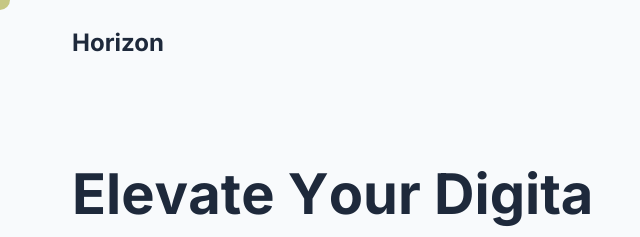
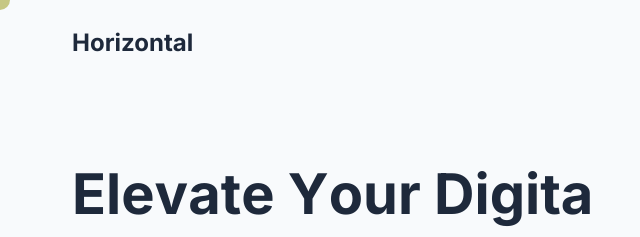
Before and after one commit to moosakhan1/landing, a plain HTML site: page index.html in a window 1280 px wide. Shown: the top 237 px of the page, 0-640 px from the left. Drawn offline with nearby package versions, Linux system fonts and the light colour scheme.

Commit message:
smalling change

```diff
--- a/index.html
+++ b/index.html
@@ -17,7 +17,7 @@
     <header>
         <div class="container">
             <div class="logo">
-                <span>Horizon</span>
+                <span>Horizontal</span>
             </div>
             <nav>
                 <ul>
```
